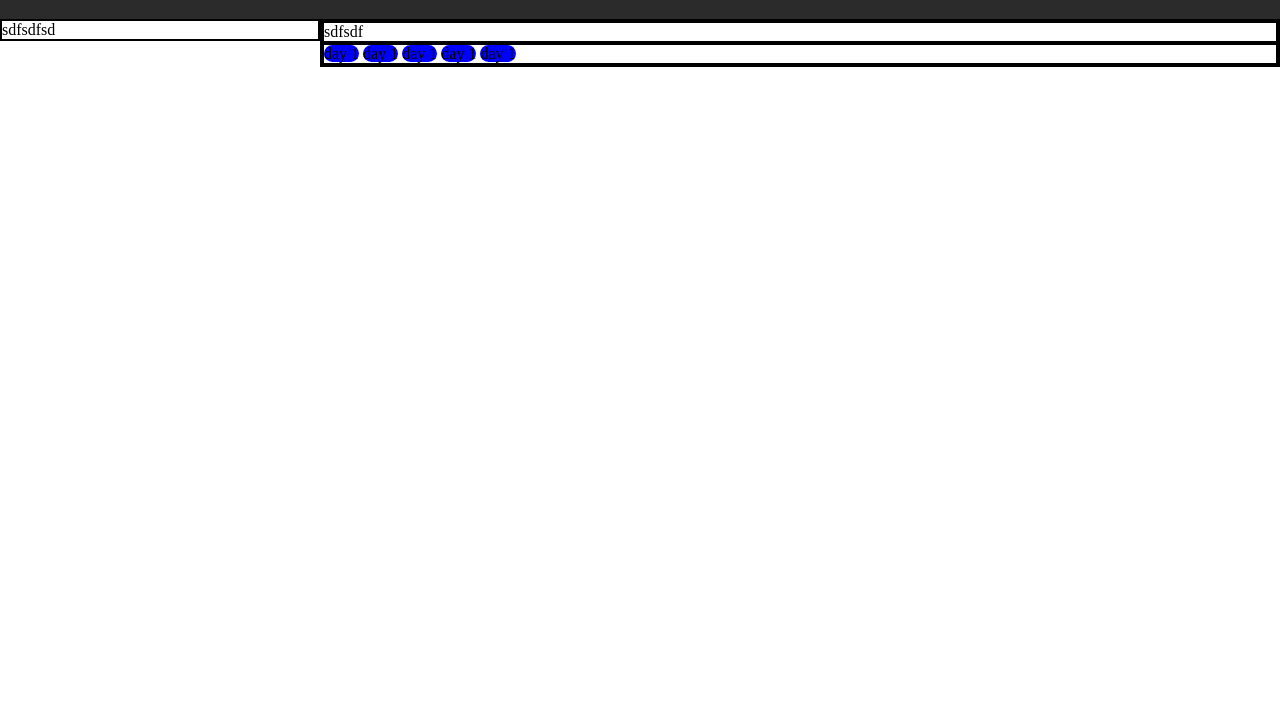
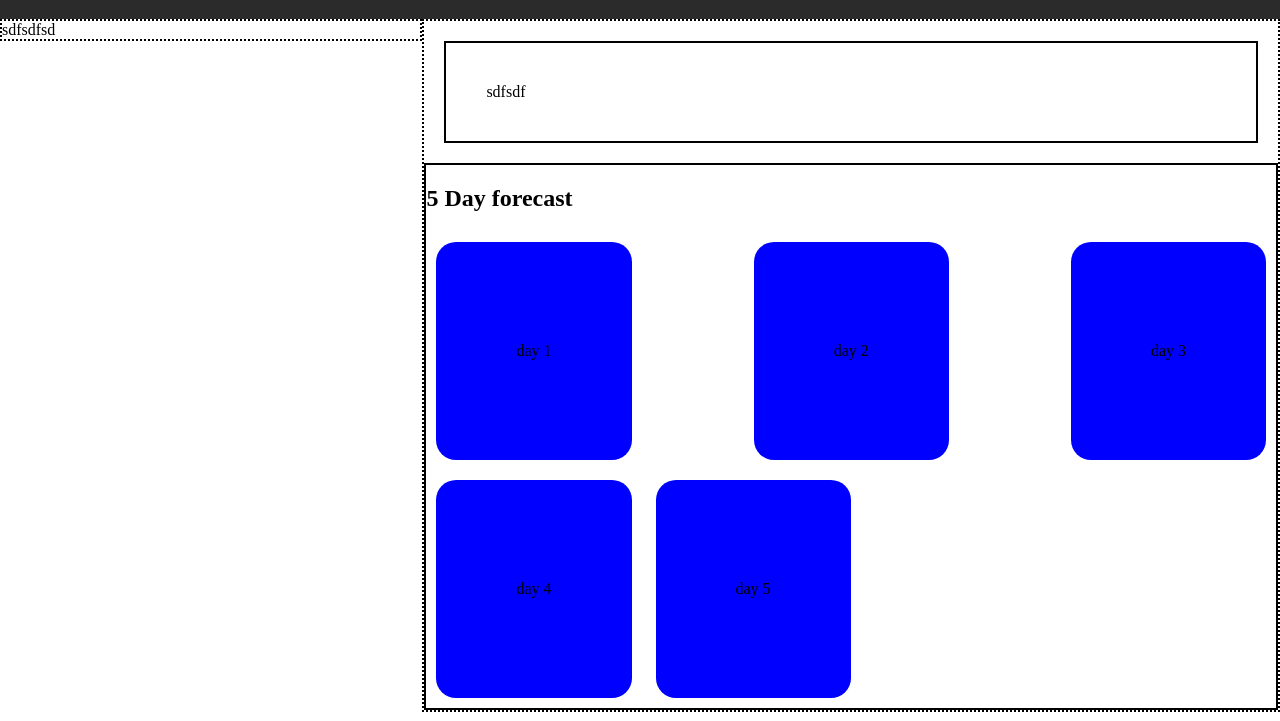
Before and after one commit to Jermayy/WeatherDashboard, a plain HTML site: page index.html in a window 1280 px wide. Shown: the part 79-800 px from the top of the page. Drawn offline with Linux system fonts and the light colour scheme.

Commit message:
additional styling to dforecast spans, added forecast header and changed column borders to dotted lines to distinguish areas better

```diff
--- a/index.html
+++ b/index.html
@@ -18,11 +18,12 @@
             <div class="currentWeather">sdfsdf</div>
 
             <div class="forecast">
+                <h2>5 Day forecast</h2>
                 <span class="daily" id="daily-1">day 1</span>
-                <span class="daily" id="daily-2">day 1</span>
-                <span class="daily" id="daily-3">day 1</span>
-                <span class="daily" id="daily-4">day 1</span>
-                <span class="daily" id="daily-5">day 1</span>
+                <span class="daily" id="daily-2">day 2</span>
+                <span class="daily" id="daily-3">day 3</span>
+                <span class="daily" id="daily-4">day 4</span>
+                <span class="daily" id="daily-5">day 5</span>
             </div>
         </div>
     </container>
--- a/style.css
+++ b/style.css
@@ -24,26 +24,32 @@ body {
 }
 
 .searchColumn {
-    width: 25%;
-    border: 2px solid black;
+    width: 33%;
+    border: 2px dotted black;
 }
 
 .content {
-    width: 75%;
-    border: 2px solid black;
+    width: 67%;
+    border: 2px dotted black;
 }
 
 .currentWeather {
     border: 2px solid black;
+    margin: 20px;
+    padding: 40px;
 }
 
 .forecast {
     border: 2px solid black;
+    width: 100%;
+    text-align: justify;
 }
 
 .daily {
+    display: inline-block;
     background-color: blue;
-    width: 40px;
-    height: 60px;
     border-radius: 20px;
+    padding: 100px 80px;
+    margin: 10px;
+    text-align: left;
 }
```
